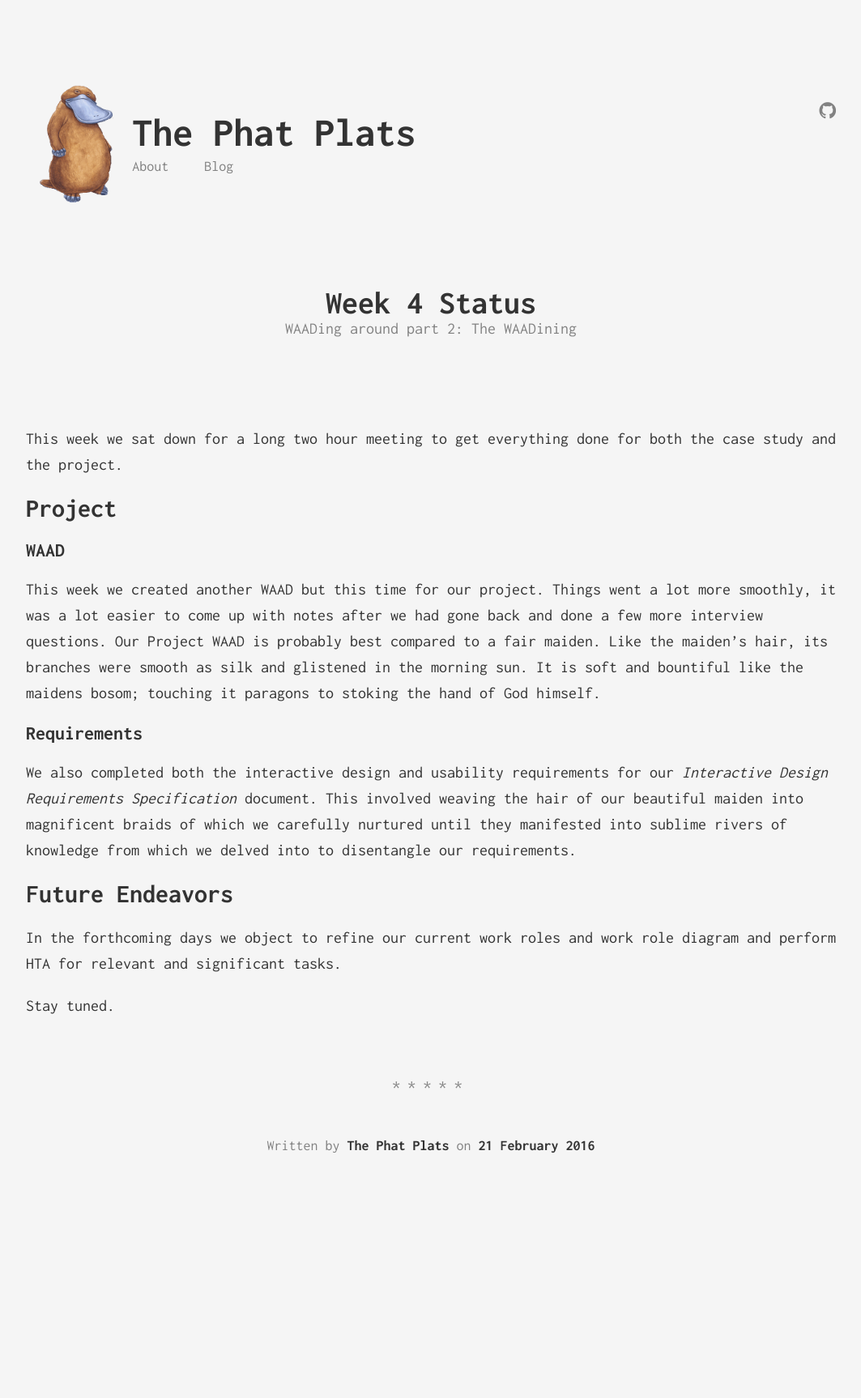
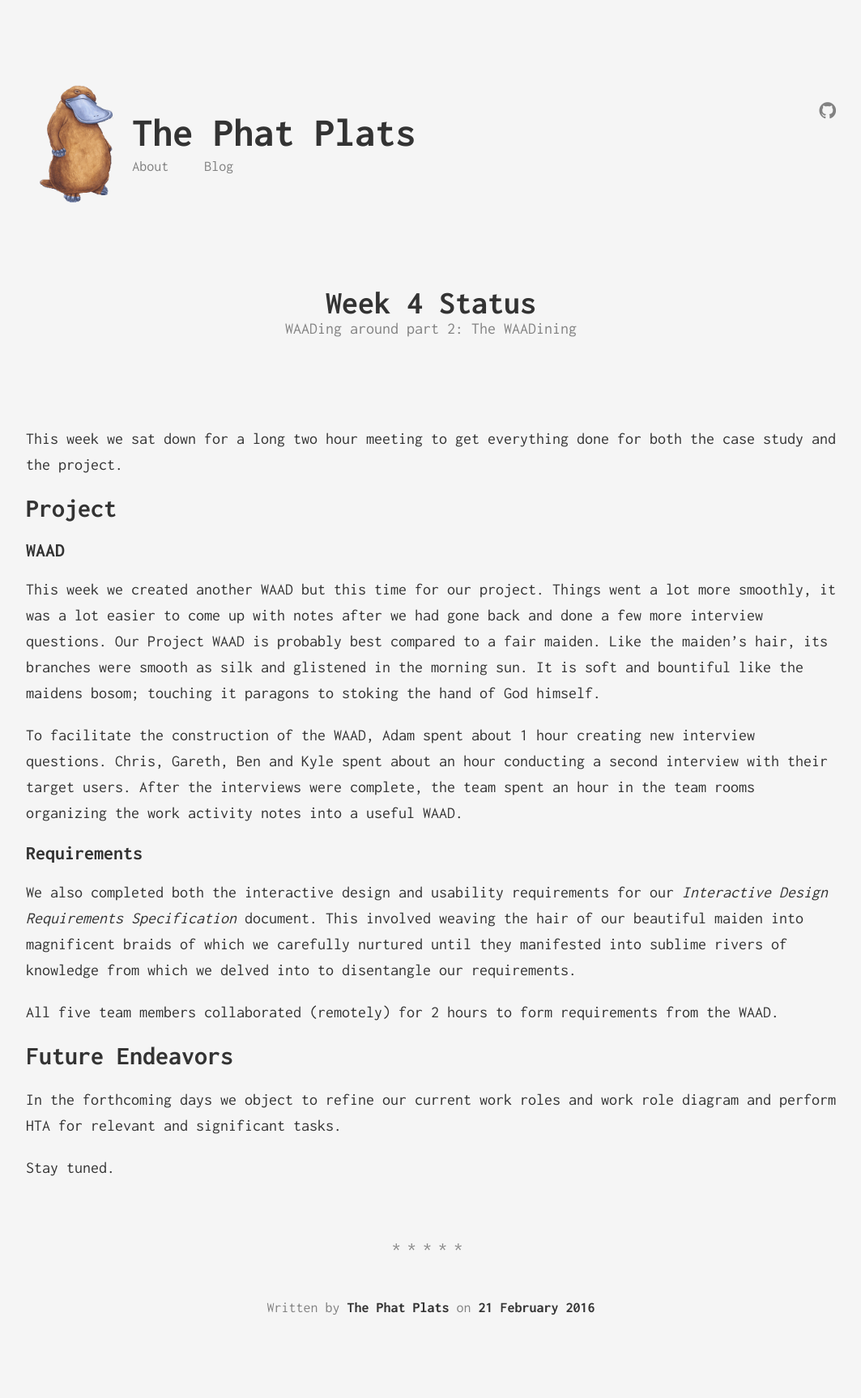
Before and after one commit to phat-plats/Blog, a Jekyll site: the page built from _posts/2016-02-21-Week-4-Status.md, in a window 1280 px wide. Shown: the whole page at 81% size, without its empty margins (108-1171 px from the left). Built offline with Jekyll 4.4.1, drawn with Linux system fonts in a browser that asks for light colours; before the commit the page ends 1526 px from its top, so only the background shows below that.

Commit message:
Add clarification on who did what to gareth's post

```diff
--- a/_posts/2016-02-21-Week-4-Status.md
+++ b/_posts/2016-02-21-Week-4-Status.md
@@ -13,9 +13,12 @@ This week we sat down for a long two hour meeting to get everything done for bot
 ## WAAD
 This week we created another WAAD but this time for our project. Things went a lot more smoothly, it was a lot easier to come up with notes after we had gone back and done a few more interview questions. Our Project WAAD is probably best compared to a fair maiden. Like the maiden's hair, its branches were smooth as silk and glistened in the morning sun. It is soft and bountiful like the maidens bosom; touching it paragons to stoking the hand of God himself.
 
+To facilitate the construction of the WAAD, Adam spent about 1 hour creating new interview questions. Chris, Gareth, Ben and Kyle spent about an hour conducting a second interview with their target users. After the interviews were complete, the team spent an hour in the team rooms organizing the work activity notes into a useful WAAD.
+
 ## Requirements
 We also completed both the interactive design and usability requirements for our _Interactive Design Requirements Specification_ document. This involved weaving the hair of our beautiful maiden into magnificent braids of which we carefully nurtured until they manifested into sublime rivers of knowledge from which we delved into to disentangle our requirements.
 
+All five team members collaborated (remotely) for 2 hours to form requirements from the WAAD.
 # Future Endeavors
 In the forthcoming days we object to refine our current work roles and work role diagram and perform HTA for relevant and significant tasks.
 
```
